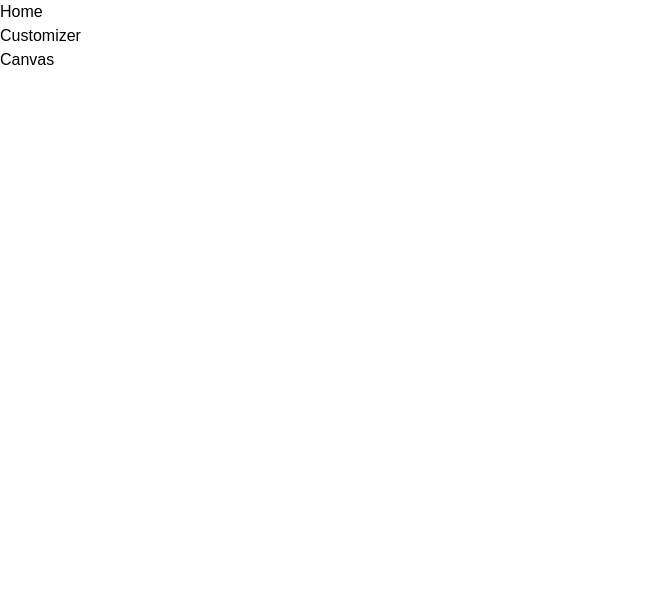
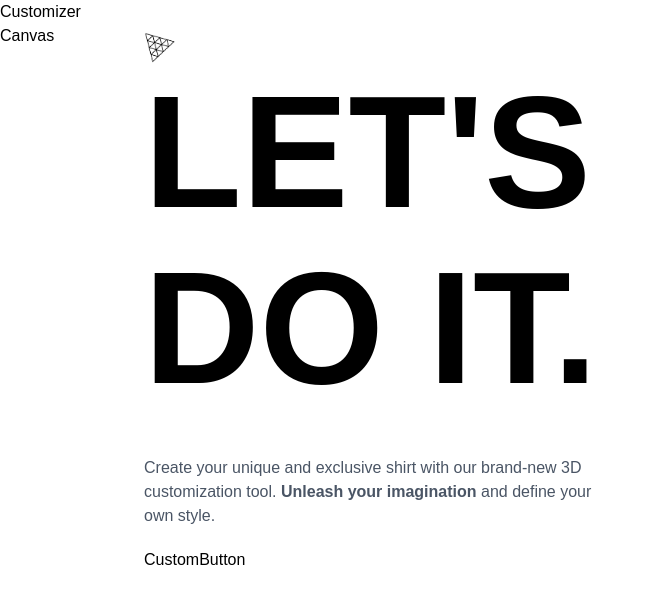
Before and after one commit to Varun2024/three-js-product, a React (Vite) app in the folder client/: page / in a window 1280 px wide. Shown: the top 604 px of the page, without its empty margins (0-654 px from the left). Built offline with nearby package versions, Linux system fonts and the light colour scheme; a web font is replaced by a local one.

Commit message:
home initiated

```diff
--- /dev/null
+++ b/client/src/components/CustomButton.jsx
@@ -0,0 +1,9 @@
+import React from 'react'
+
+const CustomButton = () => {
+  return (
+    <div>CustomButton</div>
+  )
+}
+
+export default CustomButton
--- /dev/null
+++ b/client/src/components/index.js
@@ -0,0 +1,5 @@
+import CustomButton from "./CustomButton";
+
+export {
+  CustomButton
+};
--- a/client/src/pages/Home.jsx
+++ b/client/src/pages/Home.jsx
@@ -1,14 +1,57 @@
 import {motion , AnimatePresence} from "framer-motion"
 import {useSnapshot} from "valtio"
+import state from "../store"
 import {
     headContainerAnimation,
     headContentAnimation,
     headTextAnimation,
     slideAnimation
 } from "../config/motion"
+
+import { CustomButton } from "../components"
+
+
+
 const Home = () => {
+  const snap = useSnapshot(state)
   return (
-    <div>Home</div>
+    <AnimatePresence>
+      {snap.intro && (
+        <motion.section
+          className="home"
+          {...slideAnimation("left")}
+        >
+          <motion.header {...slideAnimation('down')}>
+            <img src="./threejs.png" alt="logo" className="w-8 h-8 object-contain" />
+          </motion.header>
+
+          <motion.div className="home-content" {...headContentAnimation}>
+            <motion.div {...headTextAnimation}>
+              <h1 className="head-text">
+                LET'S <br className="xl:block hidden" /> DO IT.
+              </h1>
+            </motion.div>
+            <motion.div
+              {...headContainerAnimation}
+              className="flex flex-col gap-5"
+            >
+              <p className="max-w-md font-normal text-gray-600 text-base">
+                Create your unique and exclusive shirt with our brand-new 3D customization
+                tool. <strong>Unleash your imagination</strong> and define your own style.
+              </p>
+
+              <CustomButton
+                type="filled"
+                title="Customize It"
+                handleClick={() => state.intro = false}
+                customStyles="w-fit px-4 py-2.5 font-bold text-sm"
+              />
+            </motion.div>
+          </motion.div>
+
+        </motion.section>
+      )}
+    </AnimatePresence>
   )
 }
 
```
